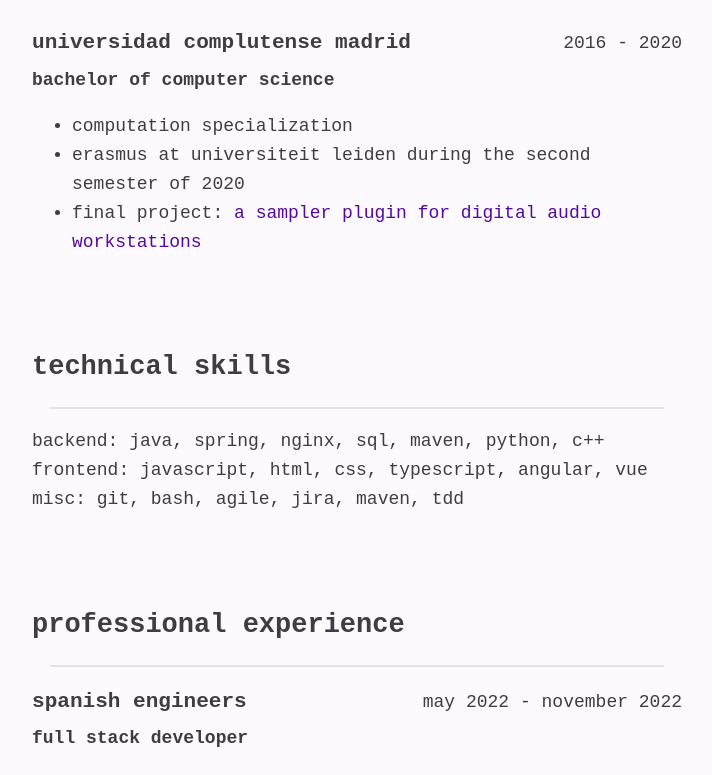
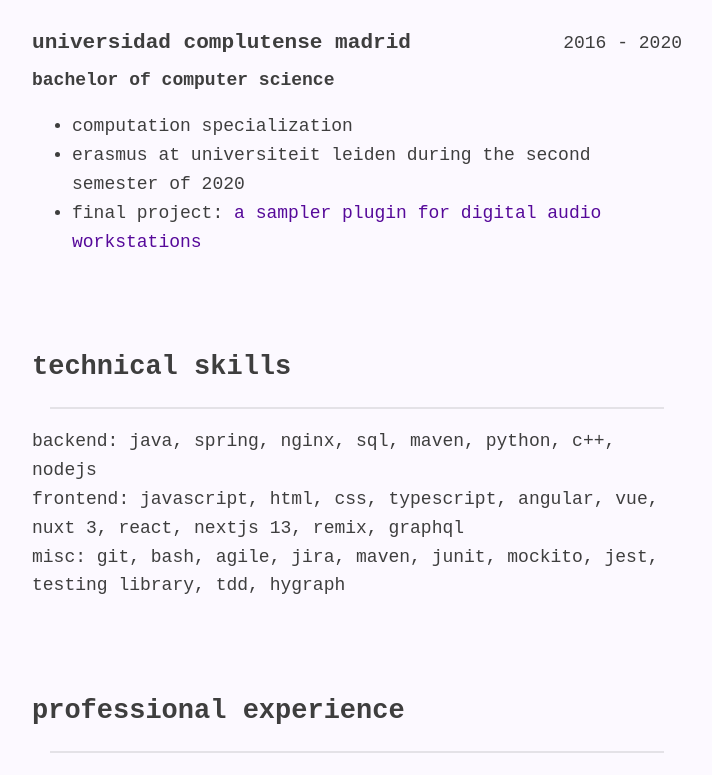
Before and after one commit to azohc/nuxt.azohc.com, a Nuxt app: page /about in a window 1280 px wide. Shown: the part 497-1272 px from the top of the page, without its empty margins (360-1072 px from the left). Built offline with nearby package versions, Linux system fonts and the light colour scheme.

Commit message:
update skills

```diff
--- a/pages/about/index.vue
+++ b/pages/about/index.vue
@@ -44,11 +44,13 @@
     <section>
       <h2>technical skills</h2>
       <hr />
-      backend: java, spring, nginx, sql, maven, python, c++
+      backend: java, spring, nginx, sql, maven, python, c++, nodejs
       <br />
-      frontend: javascript, html, css, typescript, angular, vue
+      frontend: javascript, html, css, typescript, angular, vue, nuxt 3, react,
+      nextjs 13, remix, graphql
       <br />
-      misc: git, bash, agile, jira, maven, tdd
+      misc: git, bash, agile, jira, maven, junit, mockito, jest, testing
+      library, tdd, hygraph
     </section>
 
     <section>
```
